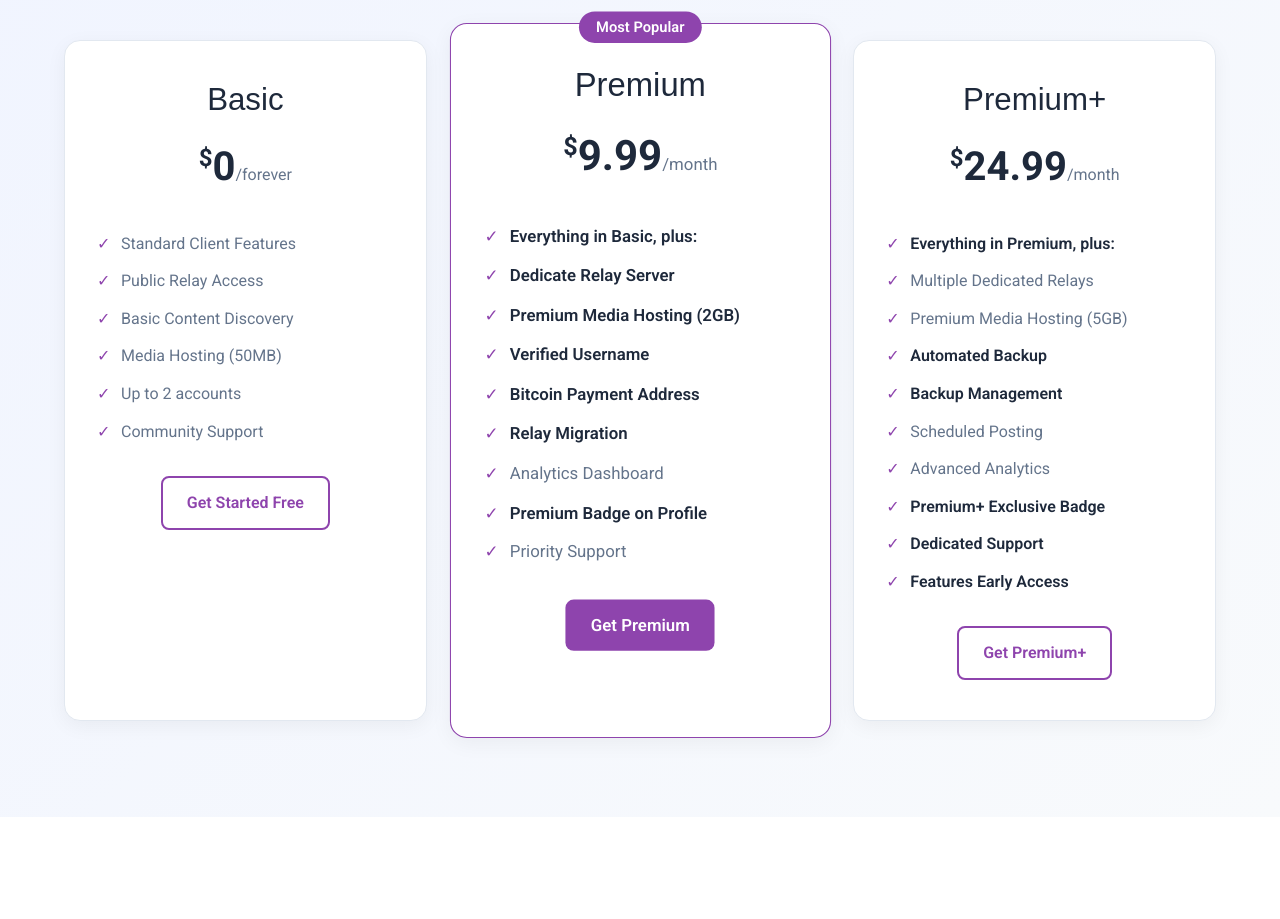
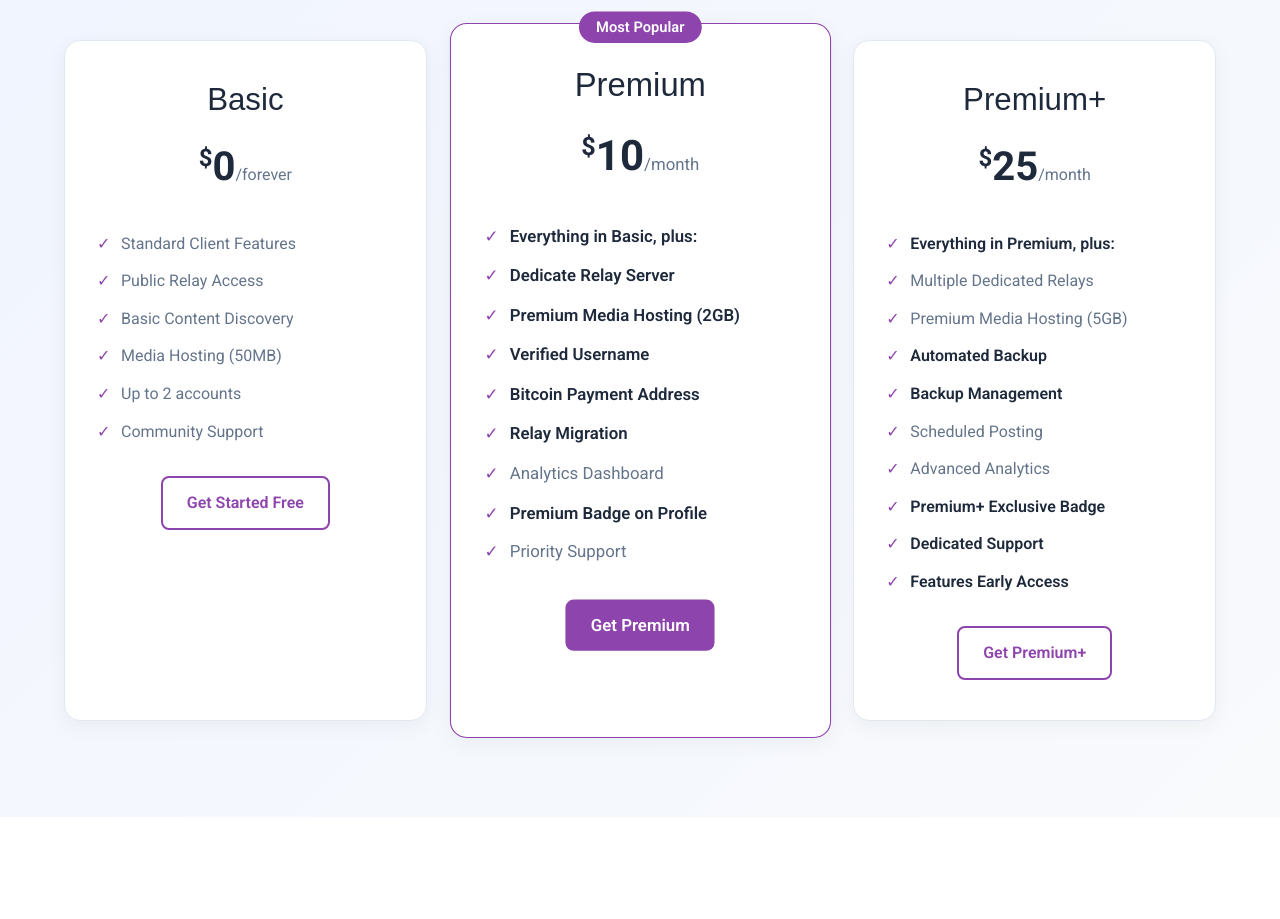
Before and after one commit to nostria-app/nostria-website, an Angular app: page /premium in a window 1280 px wide. Shown: the part 2300-3219 px from the top of the page. Built offline with nearby package versions, Linux system fonts and the light colour scheme; a web font is replaced by a local one.

Commit message:
Update the pricing
- We believe our users are smarter 👍

```diff
--- a/src/app/pages/premium/premium.component.html
+++ b/src/app/pages/premium/premium.component.html
@@ -172,8 +172,8 @@
           <h3>Premium</h3>
           <div class="pricing-amount">
             <span class="pricing-currency">$</span>
-            <span class="pricing-number monthly">9.99</span>
-            <span class="pricing-number yearly hide">7.99</span>
+            <span class="pricing-number monthly">10</span>
+            <span class="pricing-number yearly hide">8</span>
             <span class="pricing-duration">/month</span>
           </div>
         </div>
@@ -200,8 +200,8 @@
           <h3>Premium+</h3>
           <div class="pricing-amount">
             <span class="pricing-currency">$</span>
-            <span class="pricing-number monthly">24.99</span>
-            <span class="pricing-number yearly hide">19.99</span>
+            <span class="pricing-number monthly">25</span>
+            <span class="pricing-number yearly hide">20</span>
             <span class="pricing-duration">/month</span>
           </div>
         </div>
```
